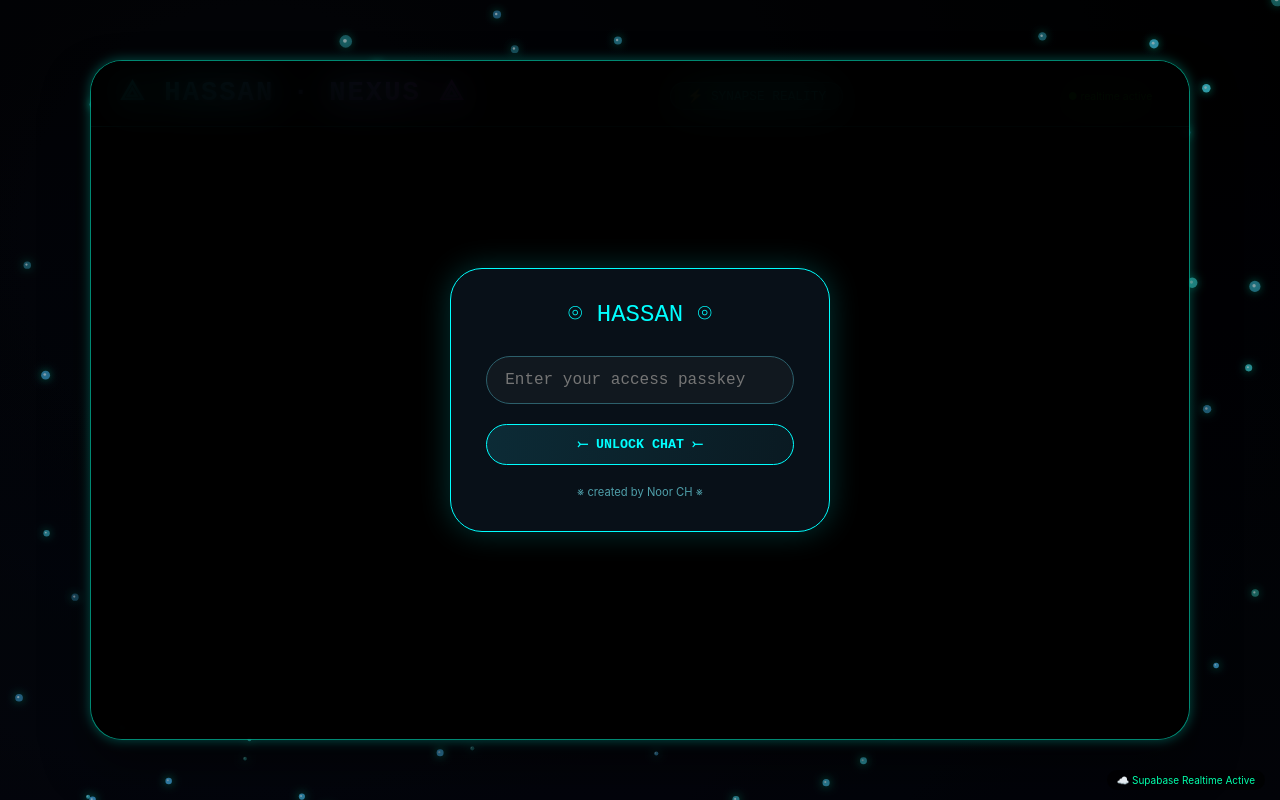
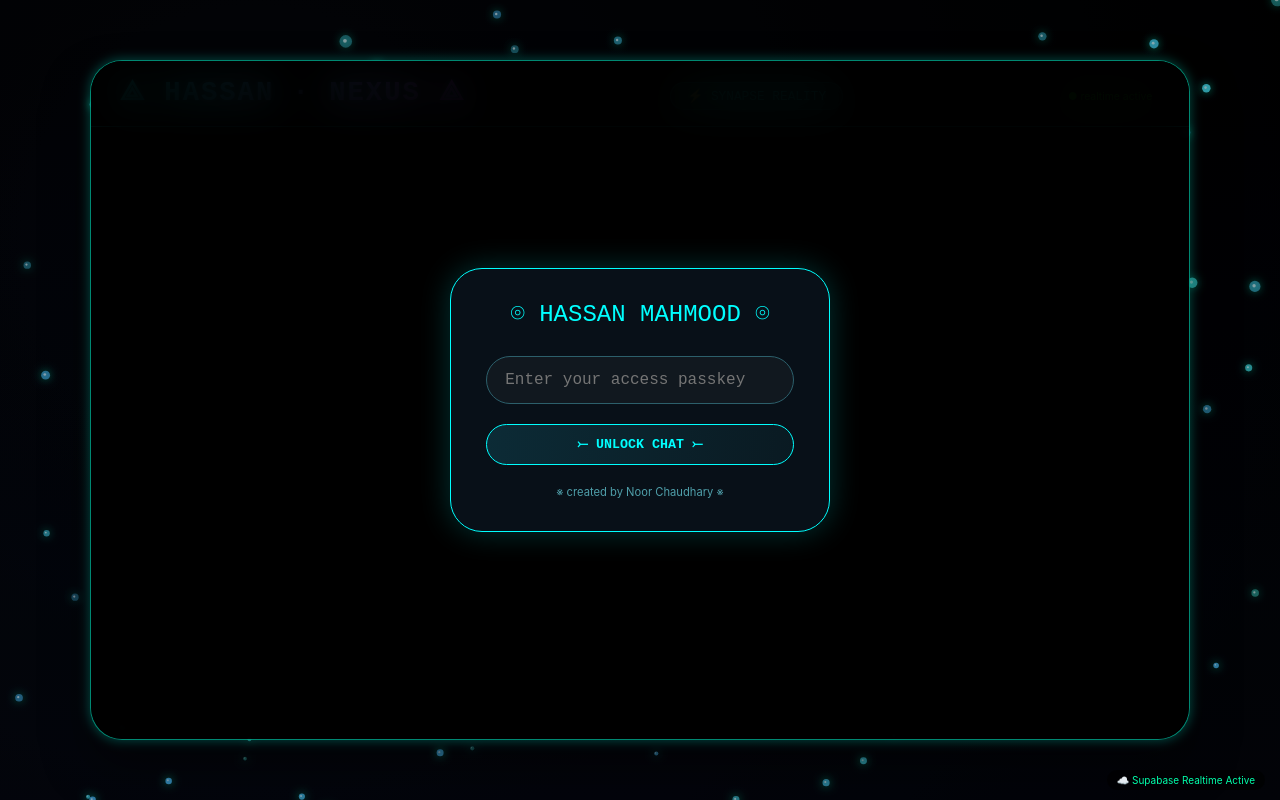
Before and after one commit to noorch9685-max/Husan, a plain HTML site: page index.html in a window 1280 px wide. Drawn offline with nearby package versions, Linux system fonts and the light colour scheme.

Commit message:
update all files

```diff
--- a/index.html
+++ b/index.html
@@ -368,11 +368,11 @@
     <!-- login overlay -->
     <div id="loginOverlay" class="login-overlay">
         <div class="login-card">
-            <h2>⌾ HASSAN ⌾</h2>
+            <h2>⌾ HASSAN MAHMOOD ⌾</h2>
             <input type="password" id="passwordInput" placeholder="Enter your access passkey" autocomplete="off">
             <button id="loginBtn">⤚ UNLOCK CHAT ⤚</button>
             <div id="loginError" class="error-msg"></div>
-            <div style="margin-top: 20px; font-size: 0.7rem; color: #4f9faa;">※ created by Noor CH ※</div>
+            <div style="margin-top: 20px; font-size: 0.7rem; color: #4f9faa;">※ created by Noor Chaudhary ※</div>
         </div>
     </div>
 </div>
```
